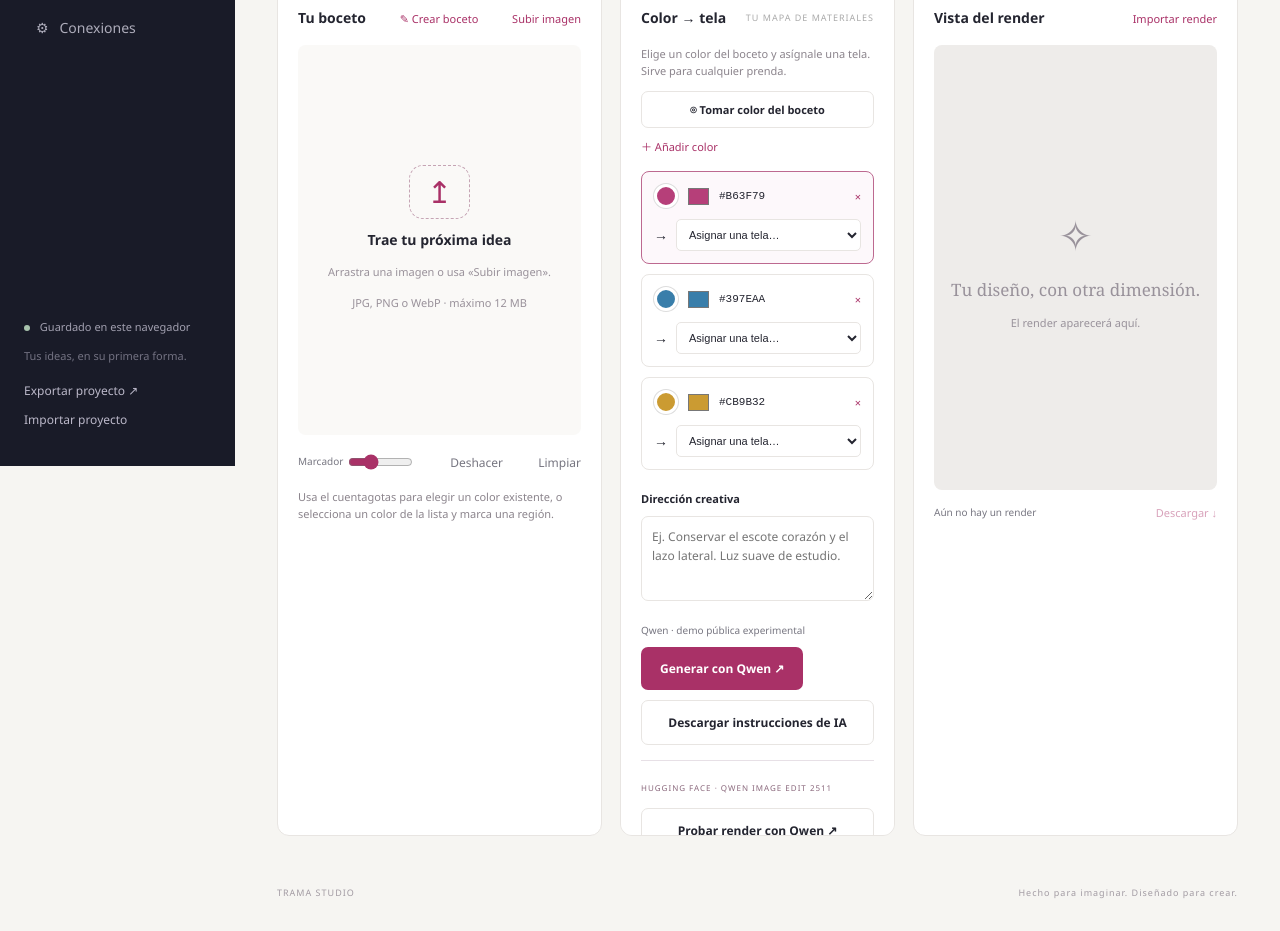
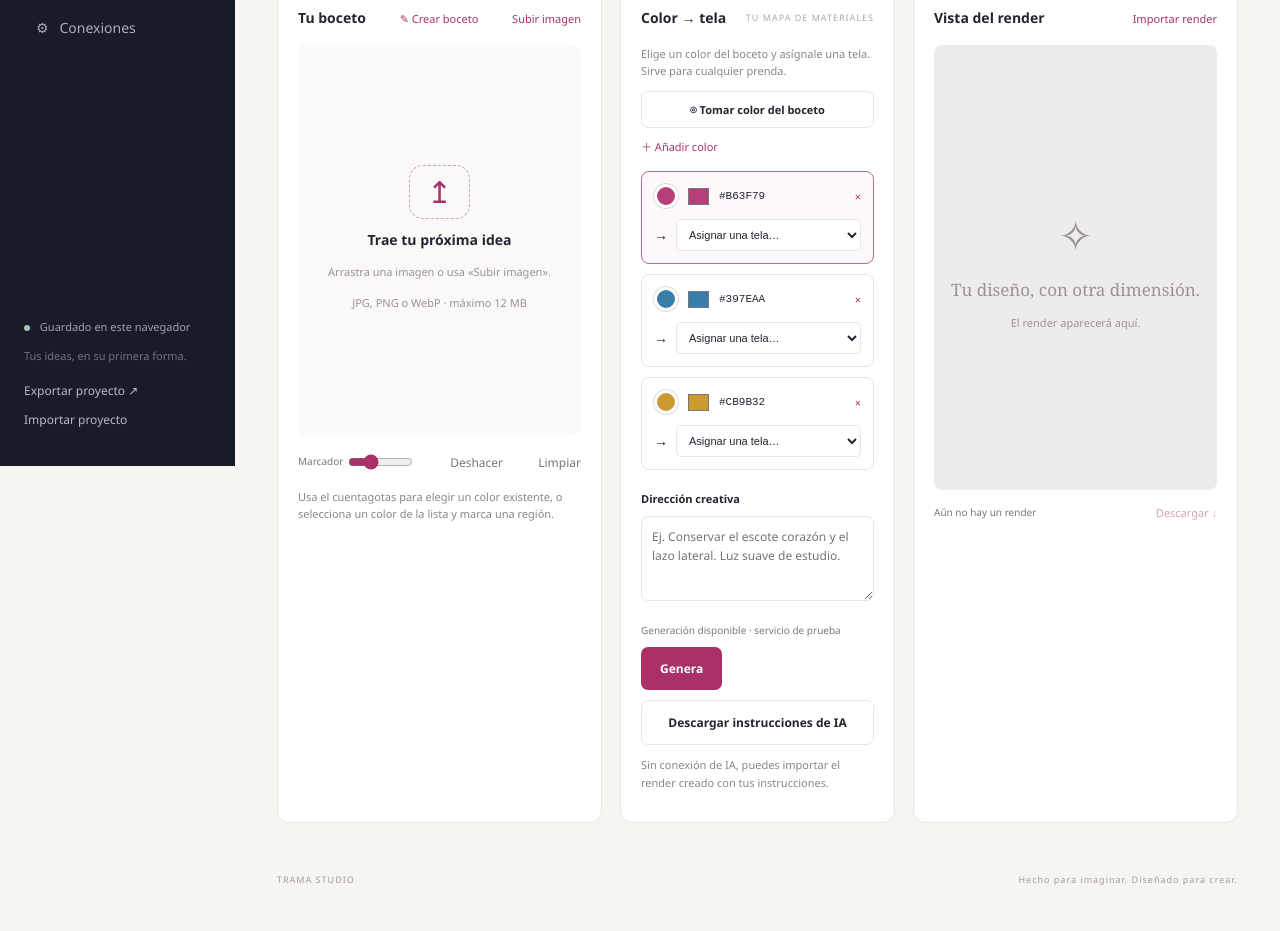
Before and after one commit to Caraujo1987/trama-studio, a plain HTML site: page index.html in a window 1280 px wide. Shown: the part 334-1265 px from the top of the page. Drawn offline with Linux system fonts and the light colour scheme.

Commit message:
Show one provider-independent Genera action in the studio
Move Qwen connection controls to settings and keep the selected provider behind a single Genera button.

```diff
--- a/index.html
+++ b/index.html
@@ -16,7 +16,7 @@
 <section id="studio" class="tab active"><div class="intro"><div><h1>Todo empieza con un trazo.</h1><p>Un boceto, tus telas y una nueva manera de imaginar.</p></div><button id="example" class="secondary" hidden>Explorar ejemplo ↗</button></div>
 <div class="steps"><span class="current">01 &nbsp; Boceto</span><span>02 &nbsp; Materiales</span><span>03 &nbsp; Render</span><span>04 &nbsp; Movimiento</span></div>
 <div class="studio-grid"><article class="card sketch-card"><div class="card-title"><h2>Tu boceto</h2><button id="openDrawing" class="text-button">✎ Crear boceto</button><label class="text-button">Subir imagen<input id="sketchUpload" type="file" accept="image/png,image/jpeg,image/webp" hidden></label></div><div class="canvas-wrap" id="dropzone"><div id="emptySketch"><span class="upload-icon">↥</span><h3>Trae tu próxima idea</h3><p>Arrastra una imagen o usa «Subir imagen».</p><small>JPG, PNG o WebP · máximo 12 MB</small></div><canvas id="sketchCanvas" hidden aria-label="Boceto con zonas marcadas"></canvas></div><div class="canvas-tools"><label>Marcador <input type="range" id="brush" min="5" max="60" value="22" aria-label="Tamaño del marcador"></label><button id="undo" class="subtle dark">Deshacer</button><button id="clear" class="subtle dark">Limpiar</button></div><p class="hint">Usa el cuentagotas para elegir un color existente, o selecciona un color de la lista y marca una región.</p></article>
-<article class="card materials"><div class="card-title"><h2>Color → tela</h2><span class="mini">TU MAPA DE MATERIALES</span></div><p class="hint">Elige un color del boceto y asígnale una tela. Sirve para cualquier prenda.</p><div class="color-map-tools"><button id="pickColor" class="secondary" aria-pressed="false">⌾ Tomar color del boceto</button><button id="addColor" class="text-button">＋ Añadir color</button></div><div id="zones"></div><label class="field-label" for="notes">Dirección creativa</label><textarea id="notes" placeholder="Ej. Conservar el escote corazón y el lazo lateral. Luz suave de estudio."></textarea><div class="connection-note" id="connectionState"></div><button id="generate" class="primary">Preparar render ↗</button><button id="prompt" class="secondary wide">Descargar instrucciones de IA</button><p class="hint">Sin conexión de IA, puedes importar el render creado con tus instrucciones.</p></article>
+<article class="card materials"><div class="card-title"><h2>Color → tela</h2><span class="mini">TU MAPA DE MATERIALES</span></div><p class="hint">Elige un color del boceto y asígnale una tela. Sirve para cualquier prenda.</p><div class="color-map-tools"><button id="pickColor" class="secondary" aria-pressed="false">⌾ Tomar color del boceto</button><button id="addColor" class="text-button">＋ Añadir color</button></div><div id="zones"></div><label class="field-label" for="notes">Dirección creativa</label><textarea id="notes" placeholder="Ej. Conservar el escote corazón y el lazo lateral. Luz suave de estudio."></textarea><div class="connection-note" id="connectionState"></div><button id="generate" class="primary">Genera</button><button id="prompt" class="secondary wide">Descargar instrucciones de IA</button><p class="hint">Sin conexión de IA, puedes importar el render creado con tus instrucciones.</p></article>
 <article class="card result-card"><div class="card-title"><h2>Vista del render</h2><label class="text-button">Importar render<input id="renderUpload" type="file" accept="image/png,image/jpeg,image/webp" hidden></label></div><div class="render-stage"><div id="emptyRender"><span>✧</span><p>Tu diseño, con otra dimensión.</p><small>El render aparecerá aquí.</small></div><img id="renderImage" alt="Render del diseño" hidden></div><div class="result-footer"><span id="renderLabel">Aún no hay un render</span><button id="downloadRender" class="text-button" disabled>Descargar ↓</button></div></article></div></section>
 <section id="textures" class="tab"><div class="intro"><div><h1>Una biblioteca con tacto.</h1><p>Guarda las telas que hacen única tu colección.</p></div><label class="primary file-label">＋ Añadir telas<input id="textureUpload" type="file" accept="image/png,image/jpeg,image/webp" multiple hidden></label></div><label class="search">⌕ <input id="textureSearch" type="search" placeholder="Buscar por nombre de tela" aria-label="Buscar telas"></label><div id="textureGrid" class="texture-grid"></div><p class="hint">Las imágenes se guardan en este navegador. Exporta tu proyecto para conservar una copia.</p></section>
 <section id="runway" class="tab"><div class="intro"><div><h1>Del estudio a la pasarela.</h1><p>Un primer paso hacia tu colección en realidad aumentada.</p></div><span class="badge">VIDEO SOBRE MARCADOR</span></div><div class="runway-grid"><article class="card"><h2>01. Añade tu animación</h2><p>Sube un video del diseño caminando. Esta versión reproduce un video plano sobre una tarjeta; no genera movimiento ni un modelo 3D.</p><label class="primary file-label">Subir video MP4<input id="videoUpload" type="file" accept="video/mp4,video/webm" hidden></label><p class="hint">Máximo 40 MB. Selecciónalo también en el celular si lo cargaste en otro dispositivo.</p><video id="videoPreview" controls playsinline hidden></video><button id="removeVideo" class="subtle dark" hidden>Quitar video</button></article><article class="card"><h2>02. Prepara tu marcador</h2><p>Abre o imprime la tarjeta Hiro. Es el ancla sobre la que aparecerá tu video.</p><a class="marker-link" href="https://raw.githubusercontent.com/AR-js-org/AR.js/3.4.7/data/images/hiro.png" target="_blank" rel="noopener">▣<span>Abrir marcador Hiro ↗</span></a><h2>03. Abre la cámara</h2><p>En el celular, abre esta web, carga el video y apunta a la tarjeta en otra pantalla o impresa.</p><button id="launchAR" class="primary wide" disabled>Activar realidad aumentada ↗</button><p class="hint">Necesita HTTPS, permiso de cámara e internet para cargar el visor. La rotación libre en 3D llegará en otra etapa.</p></article></div></section>
@@ -59,7 +59,7 @@ $('#downloadRender').onclick=()=>{if(project.render)downloadData(project.render,
 $('#notes').oninput=e=>{project.notes=e.target.value;save()};$('#projectTitle').oninput=e=>{project.title=e.target.textContent.slice(0,100);save()};$('#projectTitle').onkeydown=e=>{if(e.key==='Enter'){e.preventDefault();e.target.blur()}};
 function promptText(){return `Crea un render hiperrealista de moda a partir del boceto adjunto. Conserva su silueta, escote, largo y detalles de construcción. Usa el mapa color → tela para reemplazar las regiones de esos colores por los materiales de referencia. Los colores de identificación no son necesariamente los colores finales del tejido. Respeta todas las partes de la prenda sin asumir su tipo.\n\n${project.zones.map((z,i)=>`${z.name} (color ${z.color||COLORS[i%COLORS.length]}): ${project.textures.find(t=>t.id===z.texture)?.name||'Sin tela asignada'}`).join('\n')}\n\n${project.notes}\n\nFotografía de cuerpo completo de una modelo adulta, fondo neutro de estudio, iluminación suave, textura física de las telas y proporciones humanas naturales. No incluir texto ni marcas de agua. Adjuntar el boceto original, el boceto marcado y las imágenes de las telas seleccionadas. No inventar información técnica de patronaje.`}
 $('#prompt').onclick=()=>{download(new Blob([promptText()],{type:'text/plain;charset=utf-8'}),'trama-instrucciones.txt');if(project.sketch)downloadData(canvas.toDataURL('image/png'),'trama-boceto-marcado.png');toast('Instrucciones descargadas. Adjunta también tus fotos de las telas al generador.')};
-function connectionState(){if(window.tramaGeminiReady){$('#connectionState').textContent='Gemini conectado · clave temporal de esta sesión';$('#generate').textContent='Generar con Gemini ↗';return;}$('#connectionState').textContent=project.endpoint?'● Servicio configurado · costo estimado: USD '+Number(project.cost).toFixed(3):'Qwen · demo pública experimental';$('#generate').textContent=project.endpoint?'Generar render ↗':'Generar con Qwen ↗'}
+function connectionState(){if(window.tramaGeminiReady){$('#connectionState').textContent='Listo para generar · sesión conectada';$('#generate').textContent='Genera';return;}$('#connectionState').textContent=project.endpoint?'● Servicio configurado · costo estimado: USD '+Number(project.cost).toFixed(3):'Generación disponible · servicio de prueba';$('#generate').textContent='Genera'}
 $('#saveSettings').onclick=()=>{const endpoint=$('#endpoint').value.trim();try{if(endpoint&&new URL(endpoint).protocol!=='https:')throw Error('Usa una dirección HTTPS.');project.endpoint=endpoint;project.cost=Math.max(0,Number($('#cost').value)||0);save();connectionState();toast('Configuración guardada. La conexión se verificará al generar.')}catch{toast('Introduce una dirección HTTPS válida.')}};
 $('#generate').onclick=()=>{if(!project.sketch)return toast('Primero sube un boceto.');if(!project.endpoint){tab('settings');return toast('Configura un servicio de IA o descarga las instrucciones desde Estudio.')}$('#confirmText').textContent='Costo estimado indicado por ti: USD '+Number(project.cost).toFixed(3)+'. El proveedor puede cobrar una tarifa distinta.';$('#confirmGeneration').showModal()};
 $('#cancelGeneration').onclick=()=>$('#confirmGeneration').close();
@@ -74,6 +74,7 @@ $('#videoUpload').onchange=async e=>{const f=e.target.files[0];if(!f)return;if(!
 $('#removeVideo').onclick=async()=>{await put('video',null);await showVideo(null)};
 $('#launchAR').onclick=()=>{if(!window.isSecureContext)return toast('La cámara requiere HTTPS o localhost.');window.location.href='ar.html'};
 (async()=>{try{db=await openDB();const stored=await get('project');if(stored)project={...initial(),...validateProject(stored)};await refresh();await showVideo(await get('video'))}catch(error){toast('No se pudo abrir el guardado local. '+error.message)}})();
+
 
 
 
@@ -147,8 +148,8 @@ function renderDrawingPalette(){const host=$('#drawingPalette');host.replaceChil
 function syncDrawingColors(){const colors=[...new Set(drawing.strokes.filter(s=>!s.erase).map(s=>s.color.toLowerCase()))].filter(c=>{const a=[1,3,5].map(i=>parseInt(c.slice(i,i+2),16));return Math.max(...a)-Math.min(...a)>20});for(const color of colors){if(!project.zones.some(z=>z.color.toLowerCase()===color)&&project.zones.length<12)project.zones.push({name:'Color '+(project.zones.length+1),color,texture:''})}}
 </script><script>'use strict';
 const hfPanel=document.createElement('div');hfPanel.className='hf-panel';
-hfPanel.innerHTML='<span class="mini">HUGGING FACE · QWEN IMAGE EDIT 2511</span><button id="hfGenerate" class="secondary wide">Probar render con Qwen ↗</button><p id="hfStatus" class="hint" role="status">Conexión experimental al Space público. Sujeta a cuota gratuita y cola; sin reintentos de pago.</p><button id="hfCheck" class="text-button">Comprobar conexión</button> · <a class="text-button" href="https://huggingface.co/spaces/Qwen/Qwen-Image-Edit-2511" target="_blank" rel="noopener">Abrir demo oficial ↗</a>';
-$('#prompt').after(hfPanel);
+hfPanel.innerHTML='<span class="mini">HUGGING FACE · QWEN IMAGE EDIT 2511</span><button id="hfGenerate" hidden>Generación interna</button><p id="hfStatus" class="hint" role="status">Conexión experimental al Space público. Sujeta a cuota gratuita y cola; sin reintentos de pago.</p><button id="hfCheck" class="text-button">Comprobar conexión</button> · <a class="text-button" href="https://huggingface.co/spaces/Qwen/Qwen-Image-Edit-2511" target="_blank" rel="noopener">Abrir demo oficial ↗</a>';
+$('#settings .runway-grid').append(hfPanel);
 let hfClientModule=null;
 async function hfModule(){return hfClientModule||(hfClientModule=await import('https://cdn.jsdelivr.net/npm/@gradio/client/dist/index.min.js'))}
 async function materialSheet(){const selected=project.zones.filter(z=>z.texture);if(!selected.length)return null;const c=document.createElement('canvas');c.width=768;c.height=Math.ceil(selected.length/3)*290+55;const b=c.getContext('2d');b.fillStyle='#fff';b.fillRect(0,0,c.width,c.height);b.fillStyle='#222';b.font='20px sans-serif';b.fillText('COLOR IN SKETCH → FABRIC REFERENCE',18,33);for(let i=0;i<selected.length;i++){const z=selected[i],t=project.textures.find(t=>t.id===z.texture);if(!t)continue;const img=await imageLoad(t.image),x=i%3*256,y=Math.floor(i/3)*290+55;b.fillStyle=z.color;b.fillRect(x+12,y+8,36,24);b.fillStyle='#222';b.font='15px sans-serif';b.fillText(z.color.toUpperCase(),x+58,y+26);const scale=Math.max(230/img.width,210/img.height);b.save();b.beginPath();b.rect(x+12,y+42,230,210);b.clip();b.drawImage(img,x+12+(230-img.width*scale)/2,y+42+(210-img.height*scale)/2,img.width*scale,img.height*scale);b.restore();b.font='12px sans-serif';b.fillText(t.name.slice(0,29),x+12,y+273)}return new Promise(resolve=>c.toBlob(resolve,'image/png'))}
```
